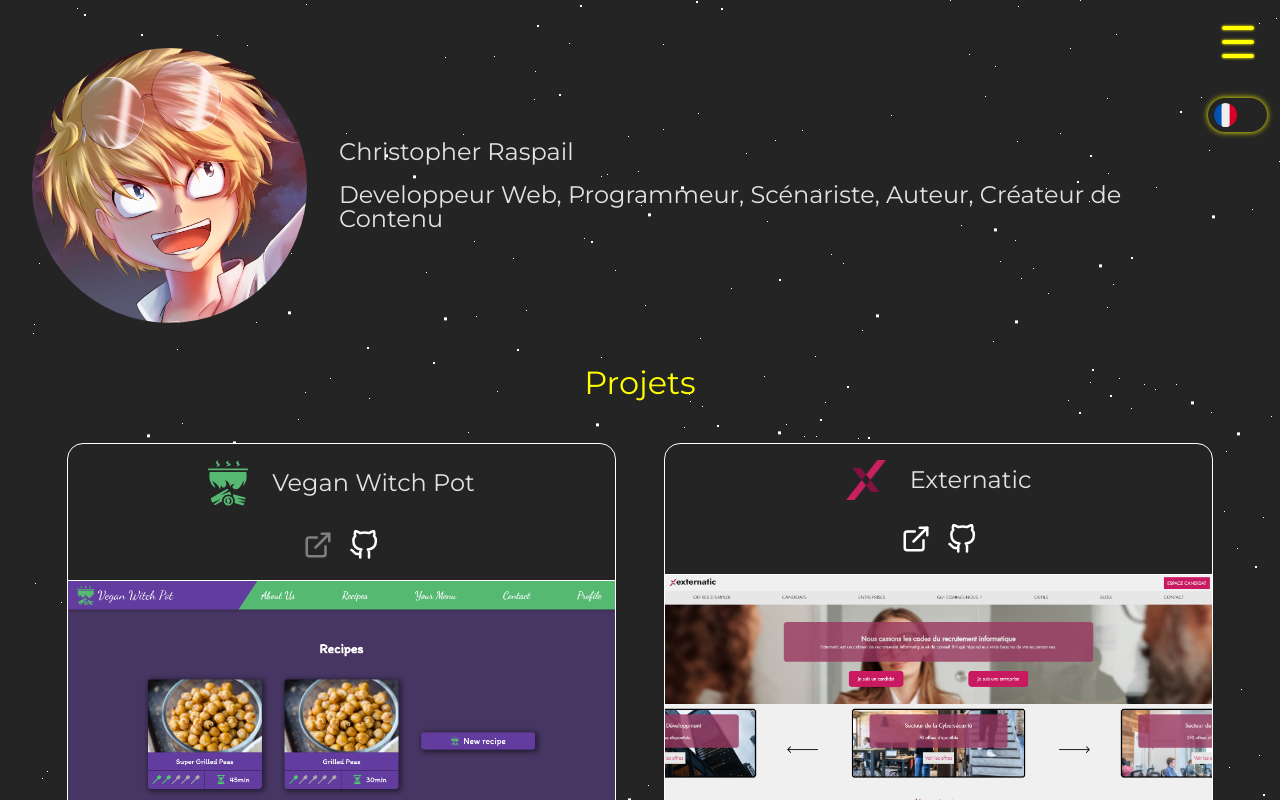
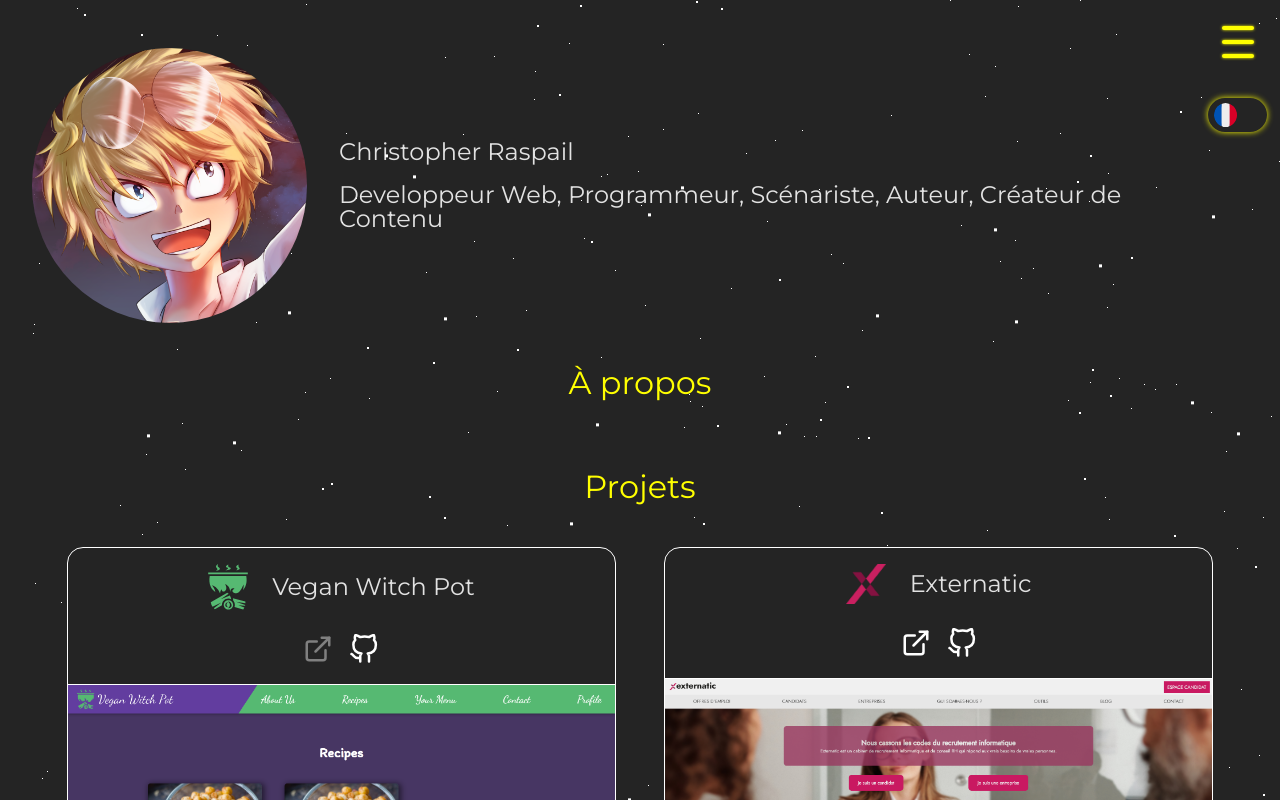
Before and after one commit to Laynaria/Layne-Portfolio, a React (Vite) app: page / in a window 1280 px wide. Shown: the top 800 px of the page. Built offline with nearby package versions, Linux system fonts and the light colour scheme.

Commit message:
created the About Me component, language state get transfered, so all good for the next steps

```diff
--- a/src/App.jsx
+++ b/src/App.jsx
@@ -2,6 +2,7 @@ import { useState } from "react";
 
 import Header from "./components/Header/Header";
 import Welcome from "./components/Welcome/Welcome";
+import About from "./components/About/About";
 import Projects from "./components/Projects/Projects";
 import Footer from "./components/Footer/Footer.jsx";
 import BackgroundAnimation from "./components/BackgroundAnimation/BackgroundAnimation";
@@ -15,6 +16,7 @@ function App() {
       <BackgroundAnimation />
       <Header language={language} setLanguage={setLanguage} />
       <Welcome language={language} />
+      <About language={language} />
       <Projects language={language} />
       <Footer />
     </div>
--- /dev/null
+++ b/src/components/About/About.jsx
@@ -0,0 +1,13 @@
+import React from "react";
+
+import "./About.scss";
+
+function About({ language }) {
+  return (
+    <section id="aboutSection">
+      <h1>{language === "fr" ? "À propos" : "About Me"}</h1>
+    </section>
+  );
+}
+
+export default About;
--- /dev/null
+++ b/src/components/About/About.scss
@@ -0,0 +1,11 @@
+@import "../../assets/variables.scss";
+
+#aboutSection {
+  margin-bottom: 5rem;
+
+  h1 {
+    font-size: 2rem;
+    color: yellow;
+    font-weight: bold;
+  }
+}
```
